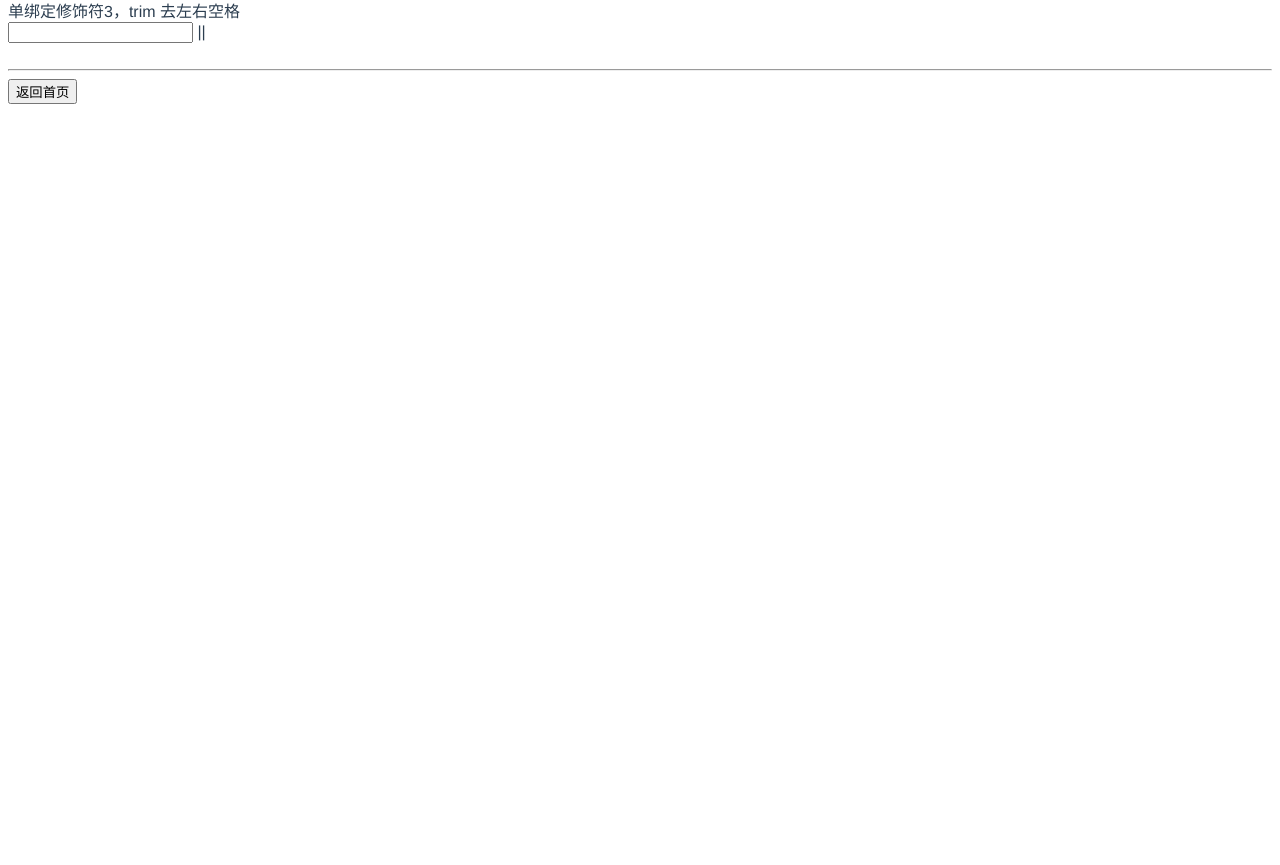
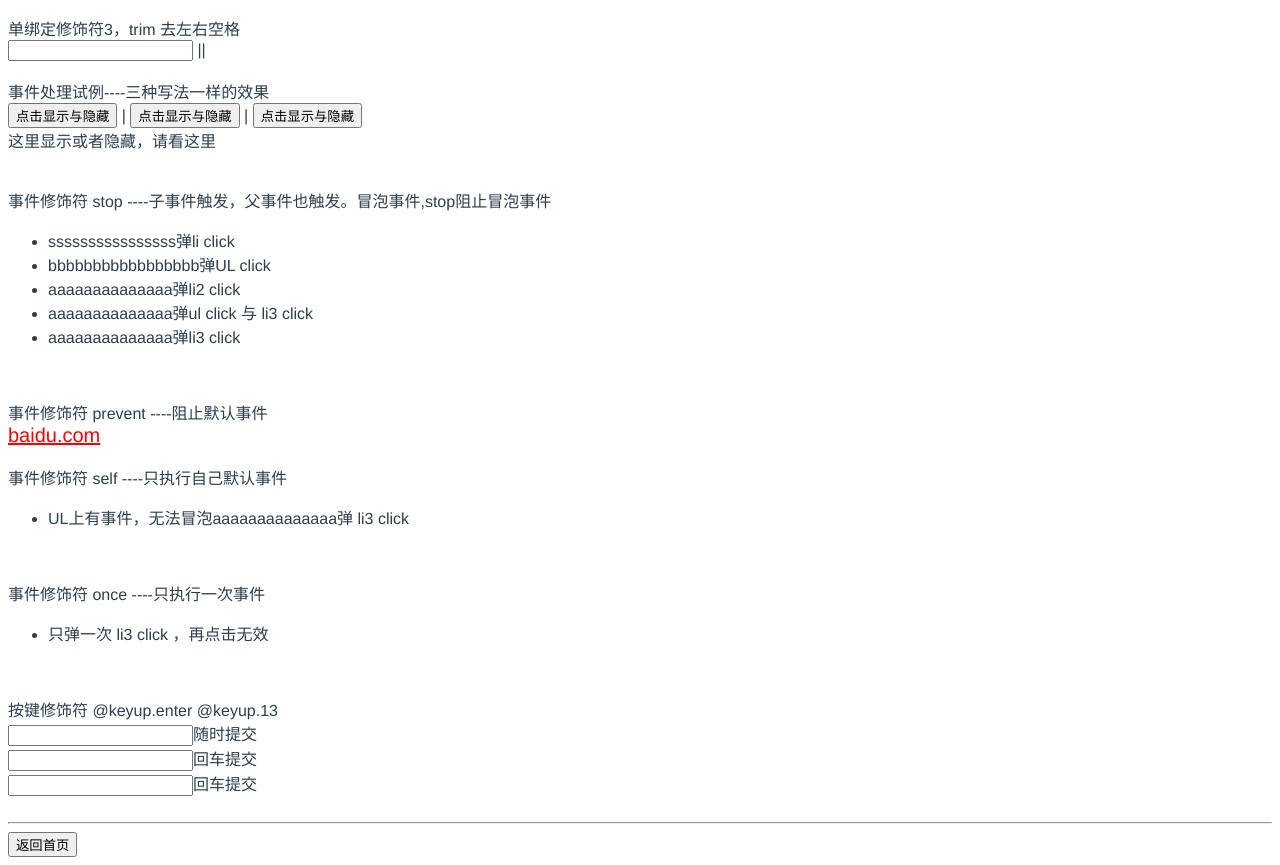
Before and after one commit to phpbakcom/vue, a Vue app: page / in a window 1280 px wide. Shown: the part 1370-2235 px from the top of the page. Before the commit the page ends 1482 px from the top, so only its background shows below. Built offline with nearby package versions, Linux system fonts and the light colour scheme; what vue-resource would draw is missing.

Commit message:
表单绑定 表单修饰符 事件 事件修饰符 按键修饰符

```diff
--- a/src/components/First.vue
+++ b/src/components/First.vue
@@ -1,6 +1,7 @@
 <template>
     <div>
         <div>{{envstring}}</div>
+        <hr/>
         0.基础知识--AXIOS使用的例子:<router-link to="/a">转向A页面</router-link><br/>
         1.基础知识--VUEX使用的例子：<router-link to="/vuex1">点击进入</router-link><br/>
         2.基础知识--简单路由的例子：<router-link to="/b">转向B页面</router-link><br/>
@@ -57,7 +58,6 @@
         <br/>
         表单绑定修饰符1,lazy懒同步，不时时同步，节省资源，焦点失去同步<br/>
         <input type="text" v-model.lazy="mytext"/> {{mytext}} <br/><br/>
-
         表单绑定修饰符2，number限定数字，鸡肋 <br/>
         <input type="text" v-model.number="mynumber"/> {{mynumber}} <br/>
         不如使用以下：<br/>
@@ -65,6 +65,42 @@
         单绑定修饰符3，trim 去左右空格 <br/>
         <input type="text" v-model.trim="mytext"/> |{{mytext}}| <br/><br/>
 
+        事件处理试例----三种写法一样的效果<br/>
+        <button @click="onClickTo">点击显示与隐藏</button> |
+        <button @click="onClickTo()">点击显示与隐藏</button> |
+        <button @click="isShow=!isShow">点击显示与隐藏</button><br/>
+        <div v-show="isShow">这里显示或者隐藏，请看这里</div>
+        <br/><br/>
+        事件修饰符 stop ----子事件触发，父事件也触发。冒泡事件,stop阻止冒泡事件<br/>
+        <ul @click="ulClick">
+            <li @click="liClick">ssssssssssssssss弹li click</li>
+            <li>bbbbbbbbbbbbbbbbb弹UL click</li>
+            <li @click="liClick2($event)">aaaaaaaaaaaaaa弹li2 click</li>
+            <li @click="liClick3()">aaaaaaaaaaaaaa弹ul click 与 li3 click</li>
+            <li @click.stop="liClick3()">aaaaaaaaaaaaaa弹li3 click</li>
+        </ul>
+        <br/><br/>
+        事件修饰符 prevent ----阻止默认事件<br/>
+        <a href="http://www.baidu.com" @click.prevent="liClick3()">baidu.com</a>
+        <br/>
+        <br/>
+        事件修饰符 self ----只执行自己默认事件<br/>
+        <ul @click.self="ulClick">
+            <li @click="liClick3()">UL上有事件，无法冒泡aaaaaaaaaaaaaa弹 li3 click</li>
+        </ul>
+        <br/>
+        <br/>
+        事件修饰符 once ----只执行一次事件<br/>
+        <ul>
+        <li @click.once="liClick3()">只弹一次 li3 click ，再点击无效</li>
+        </ul>
+        <br/>
+        <br/>
+        按键修饰符 @keyup.enter  @keyup.13<br/>
+        <input @keyup="ku"  />随时提交<br/>
+        <input @keyup.13="ku"  />回车提交<br/>
+        <input @keyup.enter="ku"  />回车提交<br/>
+        <br/>
         <hr/>
     </div>
 
@@ -85,6 +121,7 @@ console.log(process.env)
         },
         data:function(){
             return {
+                isShow:true,
                 mynumber:0,
                 mytext:'',
                 checkgroup:[],
@@ -107,6 +144,27 @@ console.log(process.env)
             },
             hdelete:function(index){
                 this.list.splice(index)
+            },
+            onClickTo(){
+                this.isShow = !this.isShow
+            },
+            ulClick(){
+                alert('ul click ')
+            },
+            liClick(ev){
+                ev.stopPropagation() //加这句可以阻止冒泡行为
+                alert('li click ')
+            },
+            liClick2(ev){
+                ev.stopPropagation() //加这句可以阻止冒泡行为
+                alert('li2 click')
+            },liClick3(){
+                alert('li3 click')
+            },ku(ev){
+                console.log(ev)
+                if(ev.keyCode===13){
+                    console.log('你按的enter键')
+                }
             }
         }
     }
```
